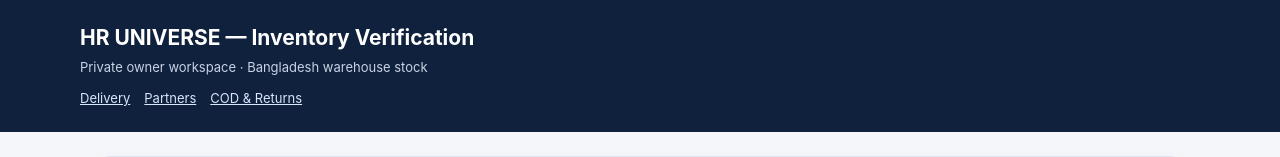
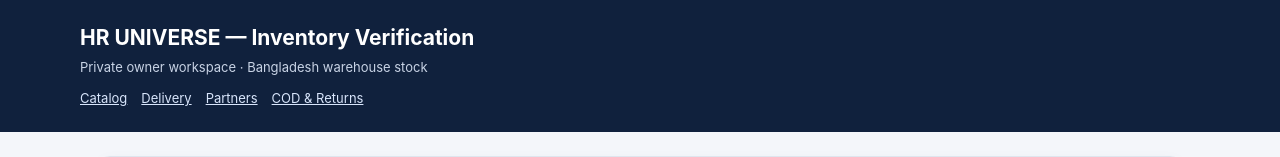
Before and after one commit to hruniverse485-cpu/hr-universe-bd, a plain HTML site: page public/admin-inventory-verification.html in a window 1280 px wide. Shown: the top 157 px of the page. Drawn offline with Linux system fonts and the light colour scheme.

Commit message:
Link private catalog control dashboard

```diff
--- a/public/admin-inventory-verification.html
+++ b/public/admin-inventory-verification.html
@@ -25,7 +25,7 @@ tbody tr{cursor:pointer}tbody tr:hover{background:#f7f9fc}tbody tr.selected{back
 <header>
 <h1>HR UNIVERSE — Inventory Verification</h1>
 <p>Private owner workspace · Bangladesh warehouse stock</p>
-<nav><a href="/admin-delivery.html">Delivery</a><a href="/admin-partners.html">Partners</a><a href="/admin-cod-operations.html">COD & Returns</a></nav>
+<nav><a href="/admin-catalog.html">Catalog</a><a href="/admin-delivery.html">Delivery</a><a href="/admin-partners.html">Partners</a><a href="/admin-cod-operations.html">COD & Returns</a></nav>
 </header>
 <main>
 <section class="panel">
```
